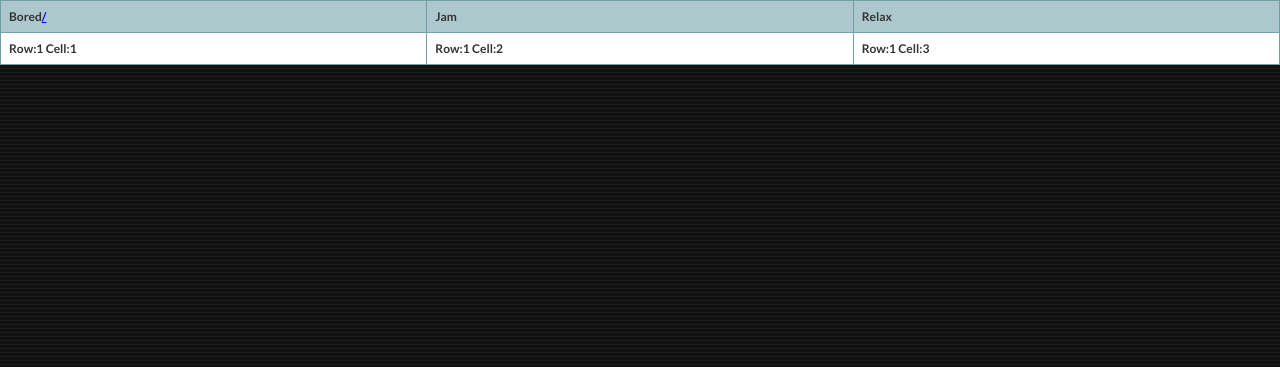
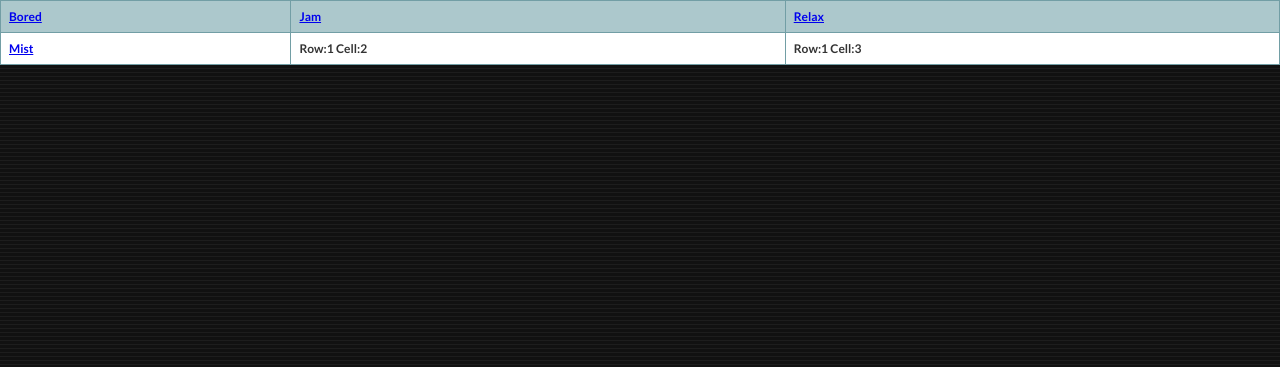
Before and after one commit to dmorvant/dmorvant.github.io, a plain HTML site: page index.html in a window 1280 px wide. Shown: the top 367 px of the page. Drawn offline with nearby package versions, Linux system fonts and the light colour scheme.

Commit message:
Update index.html

```diff
--- a/index.html
+++ b/index.html
@@ -11,8 +11,8 @@
 </style>
 
 <table class="tftable" border="1">
- <tr><th>Bored<a href="/Bored.html">/<a></th><th>Jam<a href="/Jam.html"></a></th><th>Relax<a href="Relax.html"></a></th></tr>
-<tr><td>Row:1 Cell:1</td><td>Row:1 Cell:2</td><td>Row:1 Cell:3</td></tr>
+  <tr><th><a href="/Bored.html">Bored</a><a></th><th><a href="/Jam.html">Jam</a></th><th><a href="Relax.html">Relax</a></th></tr>
+  <tr><td><a href="/Mist.html">Mist</a></td><td>Row:1 Cell:2</td><td>Row:1 Cell:3</td></tr>
 </table>
 
 
```
